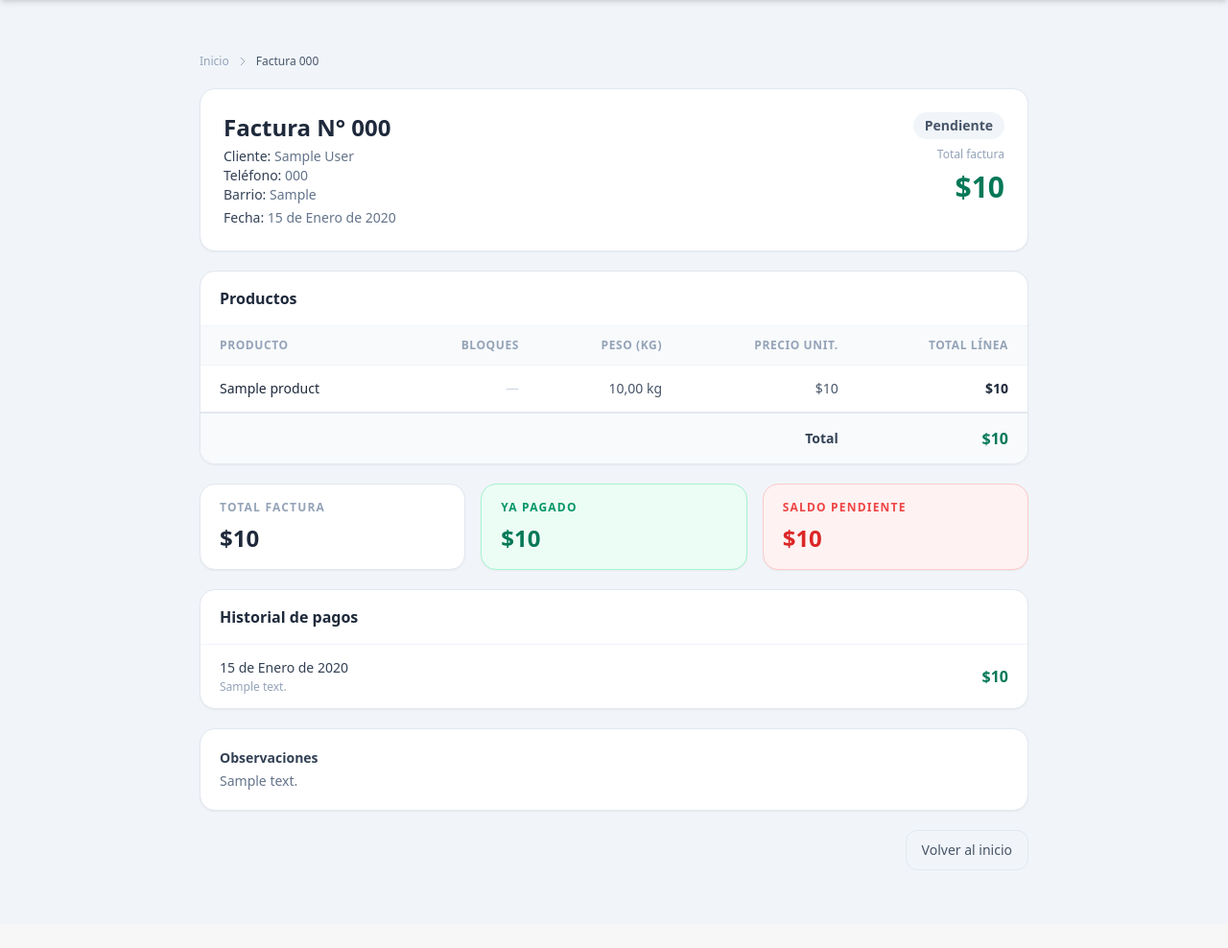
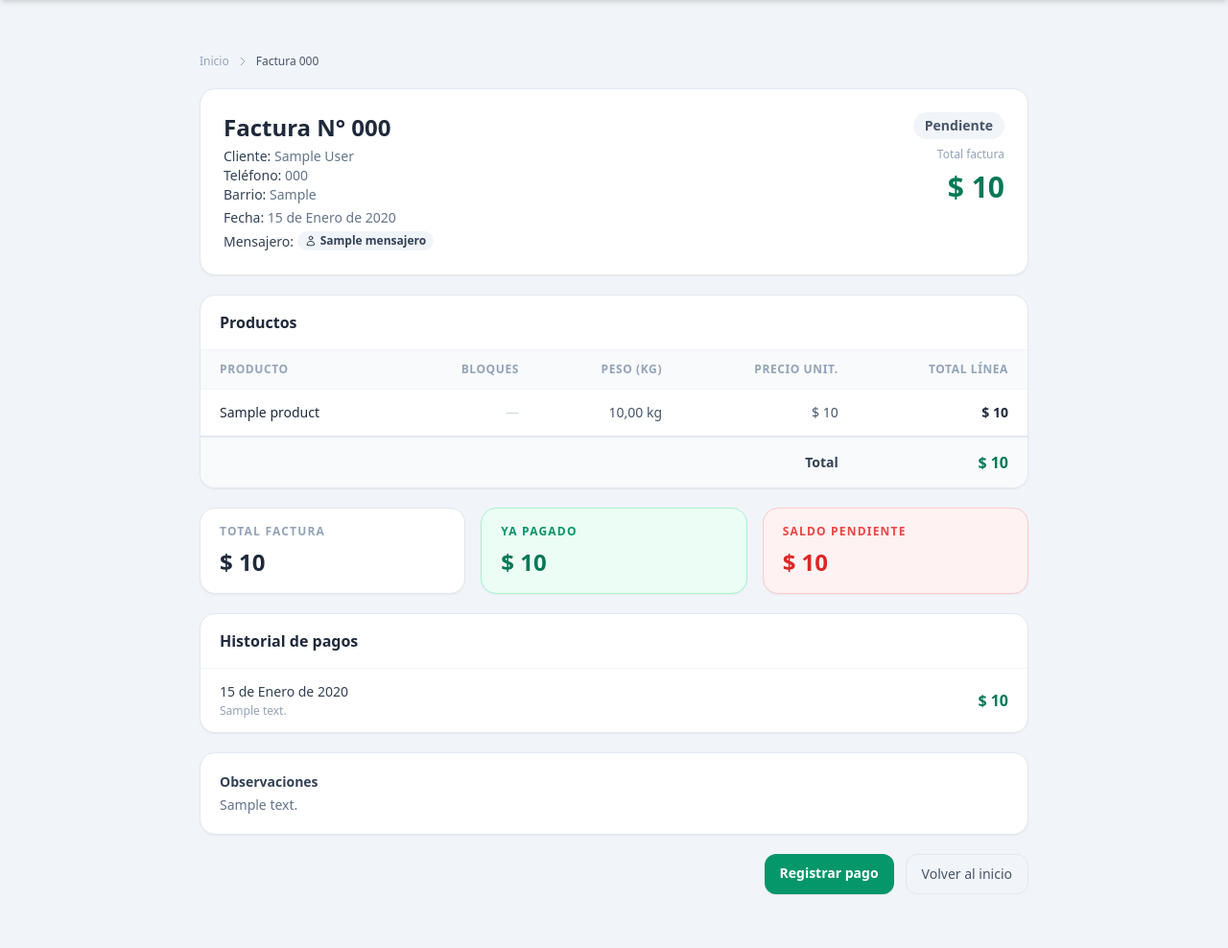
Before and after one commit to Mileyg28/Cheese_Project, a Django app: page /sales/invoices/1/ in a window 1280 px wide. Shown: the part 64-1052 px from the top of the page at 96% size. Before the commit the page ends 971 px from the top, so only its background shows below. Run offline with Django 5.2, Linux system fonts and the light colour scheme; a user stored in the database is signed in; tables that the repository leaves empty hold one stand-in row (values such as "Sample post"); some libraries are stand-ins or nearby versions.

Commit message:
Add Mensajero model and integrate into sales invoice forms and templates

```diff
--- a/core/models.py
+++ b/core/models.py
@@ -153,7 +153,20 @@ class Customer(TimeStampedModel):
     @property
     def balance_due(self):
         return self.total_invoiced - self.total_paid
+# ── Mensajero ──────────────────────────────────────────────────────────────────
 
+class Mensajero(TimeStampedModel):
+    name = models.CharField(max_length=150, verbose_name="Nombre")
+    phone = models.CharField(max_length=20, blank=True, verbose_name="Teléfono")
+    is_active = models.BooleanField(default=True, verbose_name="Activo")
+
+    class Meta:
+        ordering = ["name"]
+        verbose_name = "Mensajero"
+        verbose_name_plural = "Mensajeros"
+
+    def __str__(self):
+        return self.name
 
 class SupplierProduct(TimeStampedModel):
     supplier = models.ForeignKey(
@@ -487,6 +500,14 @@ class SalesInvoice(TimeStampedModel):
         related_name="sales_invoices",
         verbose_name="Cliente",
     )
+    mensajero = models.ForeignKey(
+        Mensajero,
+        on_delete=models.SET_NULL,
+        null=True,
+        blank=True,
+        related_name="sales_invoices",
+        verbose_name="Mensajero",
+    )
     invoice_date = models.DateField(
         default=timezone.localdate,
         verbose_name="Fecha",
--- a/core/templates/core/purchases/sales_invoice_detail.html
+++ b/core/templates/core/purchases/sales_invoice_detail.html
@@ -38,6 +38,19 @@
                     <span class="font-medium text-slate-700">Fecha:</span>
                     {{ invoice.invoice_date|date:"j \d\e F \d\e Y" }}
                 </p>
+                <p class="text-sm text-slate-500 mt-1">
+                    <span class="font-medium text-slate-700">Mensajero:</span>
+                    {% if invoice.mensajero %}
+                        <span class="inline-flex items-center gap-1 px-2 py-0.5 rounded-full bg-slate-100 text-slate-700 text-xs font-semibold">
+                            <svg class="w-3 h-3" fill="none" stroke="currentColor" stroke-width="2" viewBox="0 0 24 24">
+                                <path stroke-linecap="round" stroke-linejoin="round" d="M15.75 6a3.75 3.75 0 1 1-7.5 0 3.75 3.75 0 0 1 7.5 0zM4.501 20.118a7.5 7.5 0 0 1 14.998 0A17.933 17.933 0 0 1 12 21.75c-2.676 0-5.216-.584-7.499-1.632z"/>
+                            </svg>
+                            {{ invoice.mensajero.name }}
+                        </span>
+                    {% else %}
+                        <span class="text-slate-400">— Sin asignar</span>
+                    {% endif %}
+                </p>
             </div>
 
             <div class="flex flex-col items-start sm:items-end gap-2">
@@ -52,7 +65,7 @@
 
                 <p class="text-xs text-slate-400">Total factura</p>
                 <p class="text-3xl font-extrabold text-emerald-700">
-                    ${{ invoice.total_amount|floatformat:0 }}
+                    {{ invoice.total_amount|pesos }}
                 </p>
             </div>
         </div>
@@ -67,32 +80,28 @@
             <table class="min-w-full text-sm">
                 <thead>
                     <tr class="text-xs font-semibold uppercase tracking-wider text-slate-400 border-b border-slate-100 bg-slate-50">
-                        <th class="px-5 py-3 text-left">Producto</th>
-                        <th class="px-5 py-3 text-right">Bloques</th>
-                        <th class="px-5 py-3 text-right">Peso (kg)</th>
-                        <th class="px-5 py-3 text-right">Precio unit.</th>
-                        <th class="px-5 py-3 text-right">Total línea</th>
+                        <th class="px-5 py-3 text-left whitespace-nowrap">Producto</th>
+                        <th class="px-5 py-3 text-right whitespace-nowrap">Bloques</th>
+                        <th class="px-5 py-3 text-right whitespace-nowrap">Peso (kg)</th>
+                        <th class="px-5 py-3 text-right whitespace-nowrap">Precio unit.</th>
+                        <th class="px-5 py-3 text-right whitespace-nowrap">Total línea</th>
                     </tr>
                 </thead>
                 <tbody class="divide-y divide-slate-100">
                     {% for item in invoice.items.all %}
                     <tr class="hover:bg-slate-50 transition">
-                        <td class="px-5 py-3.5 font-medium text-slate-800">{{ item.product.name }}</td>
-
-                        <td class="px-5 py-3.5 text-right text-slate-600">
+                        <td class="px-5 py-3.5 font-medium text-slate-800 whitespace-nowrap">{{ item.product.name }}</td>
+                        <td class="px-5 py-3.5 text-right text-slate-600 whitespace-nowrap">
                             {% if item.blocks %}{{ item.blocks }}{% else %}<span class="text-slate-300">—</span>{% endif %}
                         </td>
-
-                        <td class="px-5 py-3.5 text-right text-slate-600">
+                        <td class="px-5 py-3.5 text-right text-slate-600 whitespace-nowrap">
                             {% if item.weight_kg %}{{ item.weight_kg|floatformat:2 }} kg{% else %}<span class="text-slate-300">—</span>{% endif %}
                         </td>
-
-                        <td class="px-5 py-3.5 text-right text-slate-600">
-                            ${{ item.unit_price|floatformat:0 }}
+                        <td class="px-5 py-3.5 text-right text-slate-600 whitespace-nowrap">
+                            {{ item.unit_price|pesos }}
                         </td>
-
-                        <td class="px-5 py-3.5 text-right font-semibold text-slate-800">
-                            ${{ item.line_total|floatformat:0 }}
+                        <td class="px-5 py-3.5 text-right font-semibold text-slate-800 whitespace-nowrap">
+                            {{ item.line_total|pesos }}
                         </td>
                     </tr>
                     {% empty %}
@@ -106,8 +115,8 @@
                 <tfoot>
                     <tr class="bg-slate-50 border-t-2 border-slate-200">
                         <td colspan="4" class="px-5 py-3.5 text-right font-bold text-slate-700">Total</td>
-                        <td class="px-5 py-3.5 text-right font-extrabold text-emerald-700 text-base">
-                            ${{ invoice.total_amount|floatformat:0 }}
+                        <td class="px-5 py-3.5 text-right font-extrabold text-emerald-700 text-base whitespace-nowrap">
+                            {{ invoice.total_amount|pesos }}
                         </td>
                     </tr>
                 </tfoot>
@@ -119,16 +128,16 @@
     <div class="grid grid-cols-1 sm:grid-cols-3 gap-4">
         <div class="bg-white rounded-2xl border border-slate-200 shadow-sm px-5 py-4">
             <p class="text-xs font-semibold uppercase tracking-widest text-slate-400 mb-2">Total factura</p>
-            <p class="text-2xl font-extrabold text-slate-800">${{ invoice.total_amount|floatformat:0 }}</p>
+            <p class="text-2xl font-extrabold text-slate-800">{{ invoice.total_amount|pesos }}</p>
         </div>
         <div class="bg-emerald-50 rounded-2xl border border-emerald-200 shadow-sm px-5 py-4">
             <p class="text-xs font-semibold uppercase tracking-widest text-emerald-600 mb-2">Ya pagado</p>
-            <p class="text-2xl font-extrabold text-emerald-700">${{ invoice.amount_paid|floatformat:0 }}</p>
+            <p class="text-2xl font-extrabold text-emerald-700">{{ invoice.amount_paid|pesos }}</p>
         </div>
         <div class="{% if invoice.balance_due > 0 %}bg-red-50 border-red-200{% else %}bg-slate-50 border-slate-200{% endif %} rounded-2xl border shadow-sm px-5 py-4">
             <p class="text-xs font-semibold uppercase tracking-widest {% if invoice.balance_due > 0 %}text-red-500{% else %}text-slate-400{% endif %} mb-2">Saldo pendiente</p>
             <p class="text-2xl font-extrabold {% if invoice.balance_due > 0 %}text-red-600{% else %}text-slate-400{% endif %}">
-                {% if invoice.balance_due > 0 %} ${{ invoice.balance_due|floatformat:0 }} {% else %} — {% endif %}
+                {% if invoice.balance_due > 0 %}{{ invoice.balance_due|pesos }}{% else %}—{% endif %}
             </p>
         </div>
     </div>
@@ -149,7 +158,7 @@
                         <p class="text-xs text-slate-400 mt-0.5">{{ pago.notes }}</p>
                     {% endif %}
                 </div>
-                <p class="text-base font-bold text-emerald-700">${{ pago.amount|floatformat:0 }}</p>
+                <p class="text-base font-bold text-emerald-700">{{ pago.amount|pesos }}</p>
             </div>
             {% endfor %}
         </div>
@@ -166,7 +175,13 @@
     {% endif %}
 
     {# ── Acciones ── #}
-    <div class="flex justify-end">
+    <div class="flex justify-end gap-3">
+        {% if invoice.status != 'paid' %}
+        <a href="{% url 'add_sales_payment' invoice.pk %}"
+           class="px-4 py-2.5 rounded-xl bg-emerald-600 text-white text-sm font-semibold hover:bg-emerald-700 transition shadow-sm">
+            Registrar pago
+        </a>
+        {% endif %}
         <a href="{% url 'home' %}"
            class="px-4 py-2.5 rounded-xl border border-slate-200 text-slate-600 text-sm font-medium hover:bg-slate-50 transition">
             Volver al inicio
```
Also changed, not shown: core/admin.py (+10 -1 lines), core/forms.py (+10 -0 lines), core/templates/core/purchases/create_sales_invoice.html (+7 -0 lines), core/migrations/0010_mensajero_salesinvoice_mensajero.py (added).
